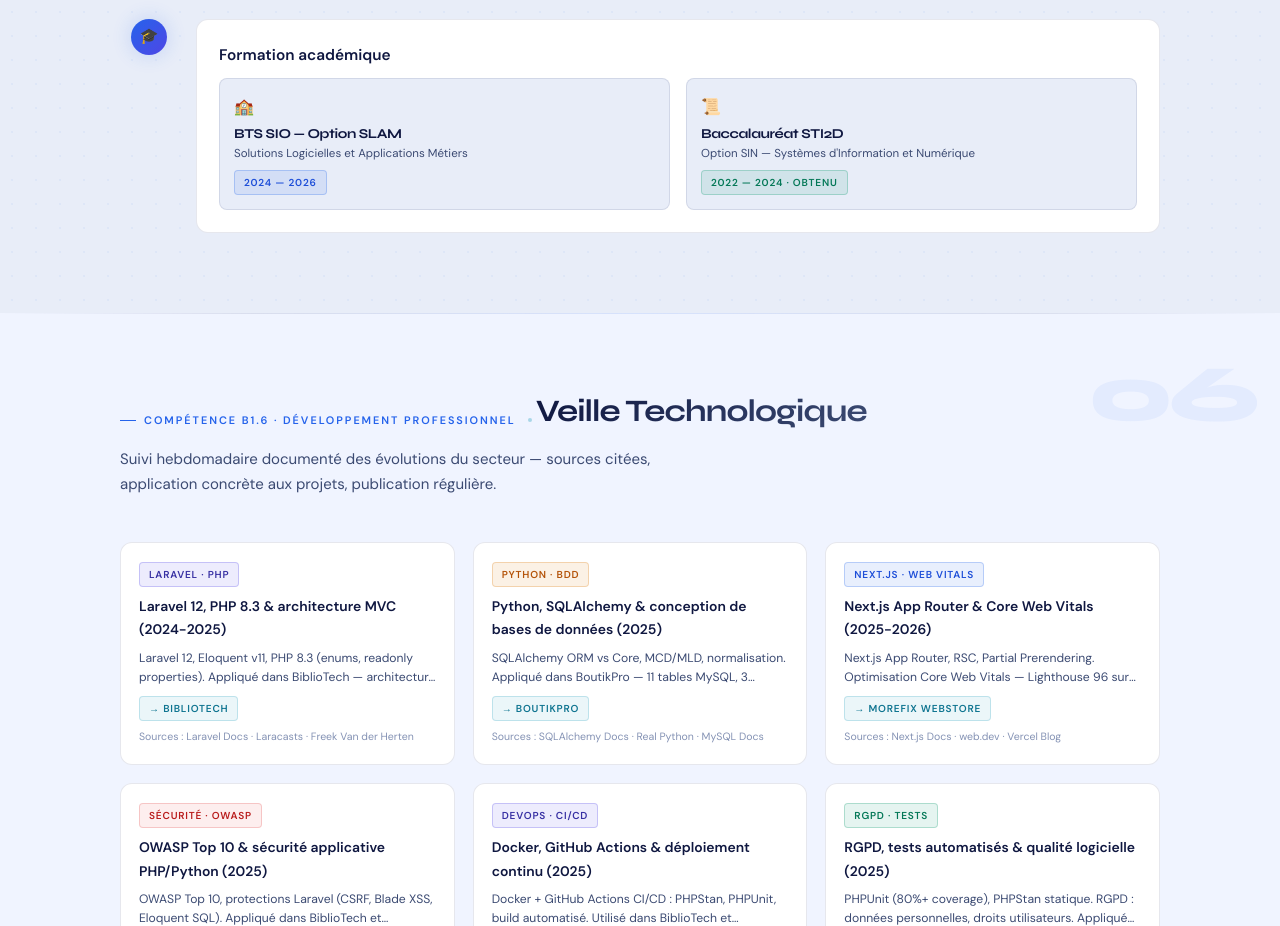
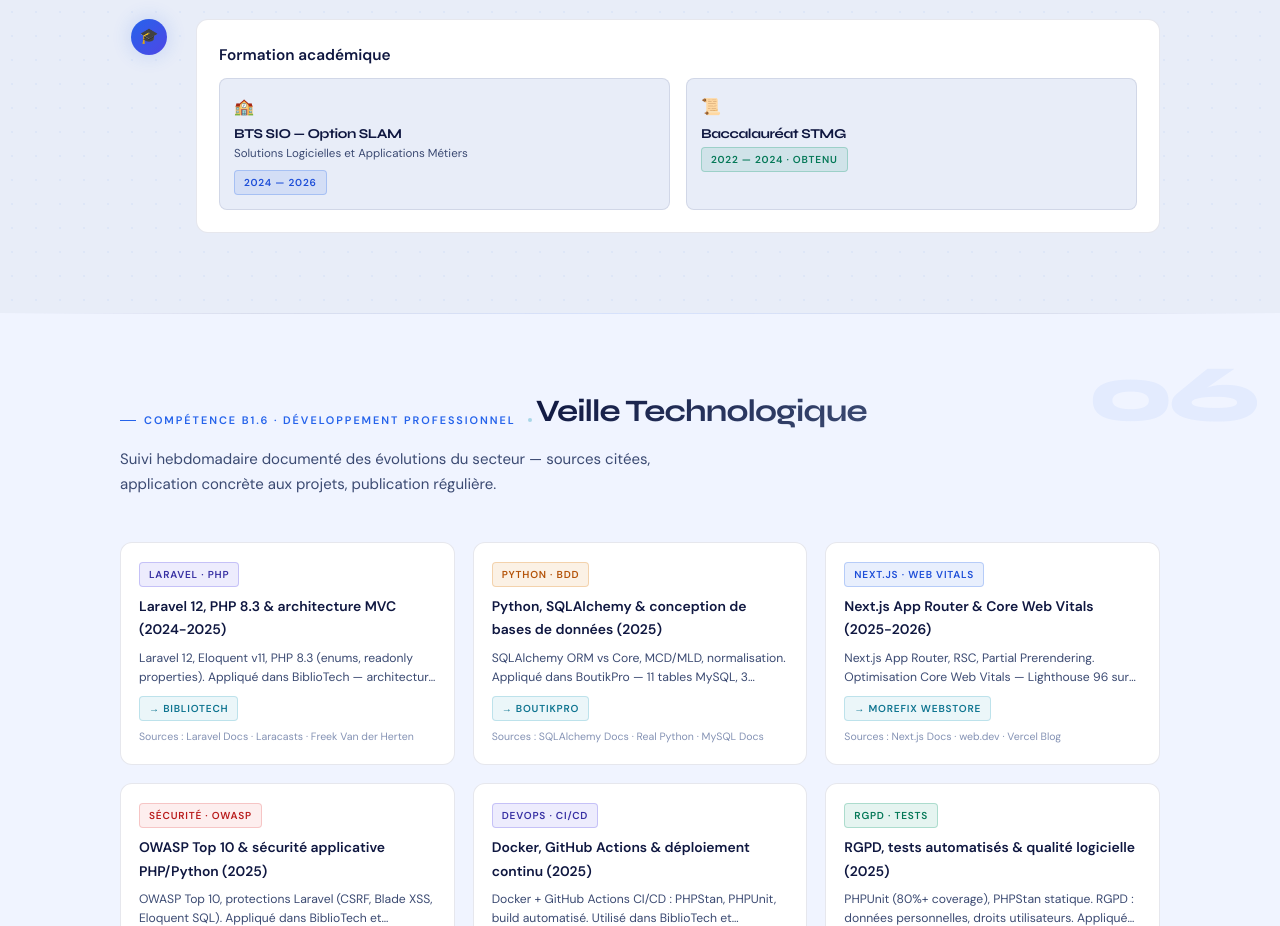
Before and after one commit to Rachadelbaraka/PortfolioRDE, a plain HTML site: page index.html in a window 1280 px wide. Shown: the part 7746-8672 px from the top of the page. Drawn offline with Linux system fonts and the light colour scheme.

Commit message:
Update index.html

```diff
--- a/index.html
+++ b/index.html
@@ -2120,8 +2120,8 @@ footer::before {
             </div>
             <div style="background:var(--surface2);border:1px solid var(--border);border-radius:8px;padding:14px">
               <div style="font-size:1rem;margin-bottom:5px">📜</div>
-              <h3 style="font-size:.85rem;margin-bottom:3px">Baccalauréat STI2D</h3>
-              <p style="font-size:.72rem;color:var(--text-2);margin-bottom:5px">Option SIN — Systèmes d'Information et Numérique</p>
+              <h3 style="font-size:.85rem;margin-bottom:3px">Baccalauréat STMG</h3>
+              <p style="font-size:.72rem;color:var(--text-2);margin-bottom:5px"></p>
               <span class="badge badge--green">2022 — 2024 · Obtenu</span>
             </div>
           </div>
```
